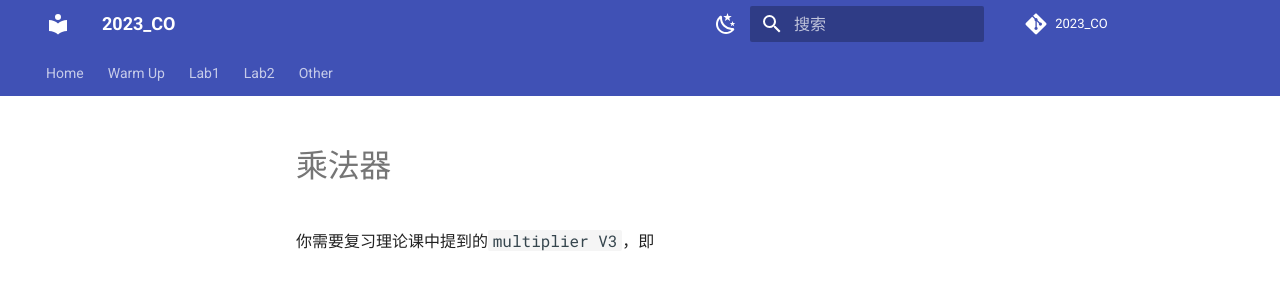
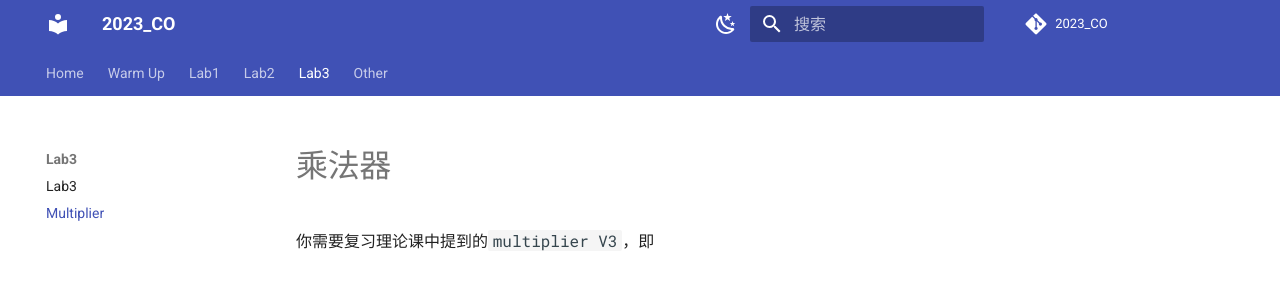
Before and after one commit to Guahao31/2023_CO, an MkDocs documentation site: the page built from docs/Lab3/multiplier.md, in a window 1280 px wide and 1085 px high. Shown: the top 294 px of the window. Built offline with MkDocs 1.6.1 and Material for MkDocs 9.7.7, drawn with Linux system fonts in a browser that asks for light colours; comment, search, counter and statistics services are not loaded; some of the changed lines change nothing that is shown.

Commit message:
update: mkdocs.yml to restore Lab3

```diff
--- a/mkdocs.yml
+++ b/mkdocs.yml
@@ -59,9 +59,9 @@ nav:
     - FSM: Lab1/FSM/FSM.md
   - Lab2:
     - Lab2/Lab2.md
-  # - Lab3:
-  #   - Lab3/Lab3.md
-  #   - Multiplier: Lab3/multiplier.md
+  - Lab3:
+    - Lab3/Lab3.md
+    - Multiplier: Lab3/multiplier.md
 
   - Other:
     - Git 基础: Other/about_git.md
```
